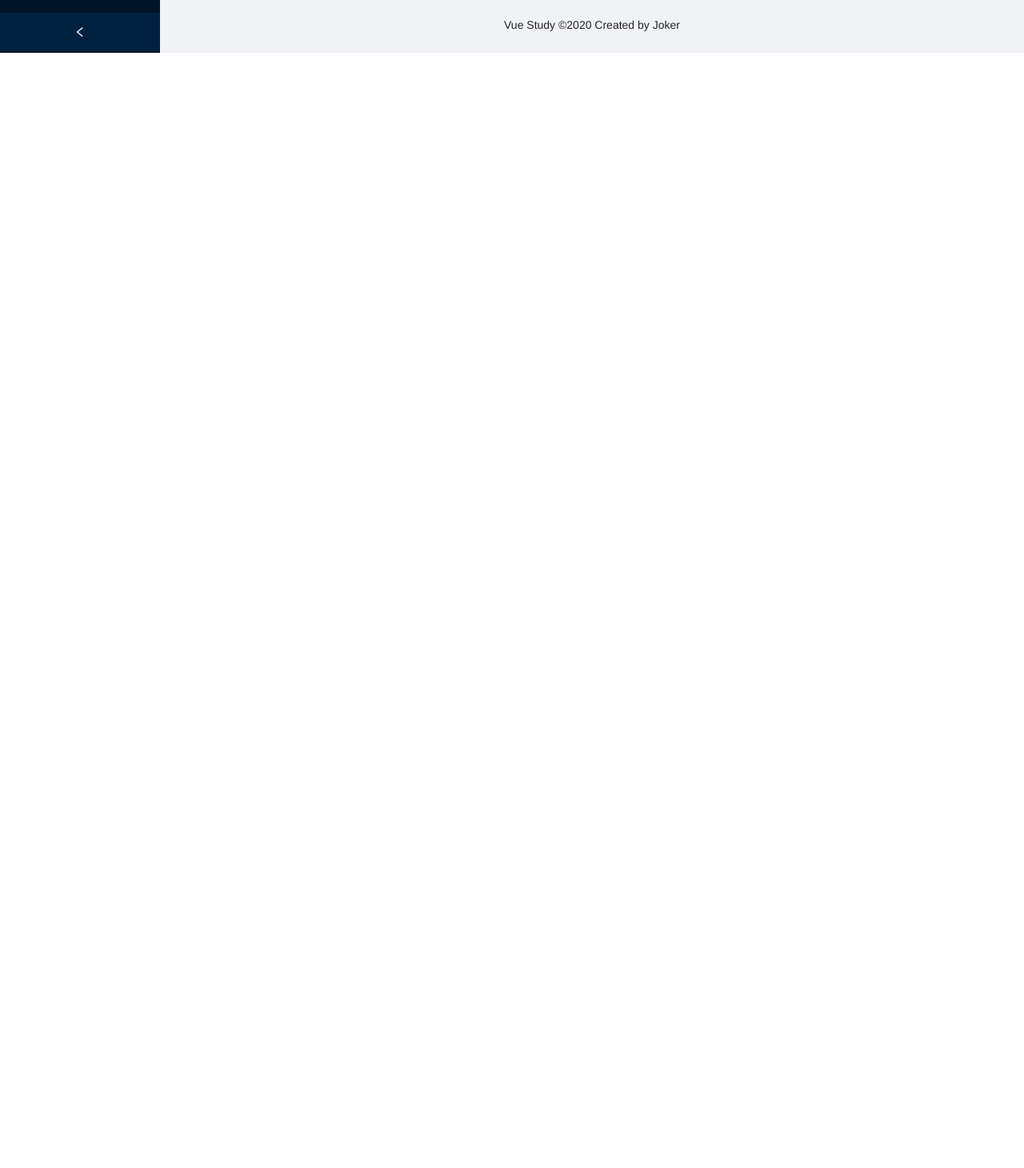
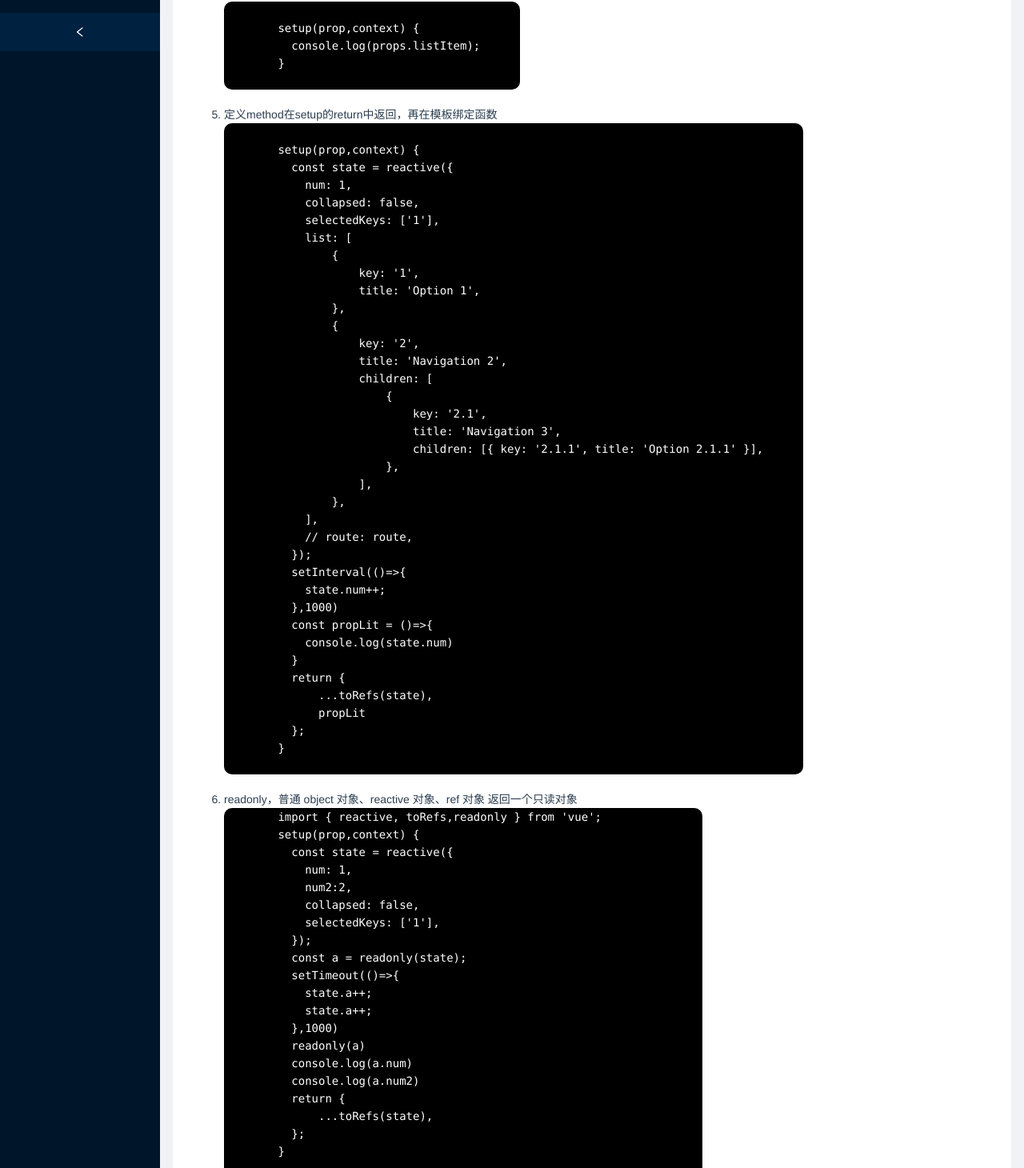
Before and after one commit to LsJoker/vue3, a Vue app in the folder firstvue3/: page / in a window 1280 px wide. Shown: the part 736-2196 px from the top of the page at 80% size. Before the commit the page ends 802 px from the top, so only its background shows below. Built offline with nearby package versions, Linux system fonts and the light colour scheme.

Commit message:
compositionapi

```diff
--- a/firstvue3/src/App.vue
+++ b/firstvue3/src/App.vue
@@ -46,7 +46,7 @@ export default {
                     children: [
                         {
                             key: '2.1',
-                            title: 'setup',
+                            title: 'Composition API',
                             url: '/',
                             // children: [{ key: "2.1.1", title: "", }]
                         },
--- a/firstvue3/src/components/menuItem.vue
+++ b/firstvue3/src/components/menuItem.vue
@@ -11,7 +11,7 @@
         <router-link :to="item.url">
         <a-menu-item :key="item.key">
           <PieChartOutlined/>
-          <span>{{ item.title }}</span>
+          <span @click="propLit">{{ item.title }}</span>
         </a-menu-item>
         </router-link>
       </template>
@@ -40,13 +40,13 @@ export default {
         listItem: { type: Array, default: () => [] },
     },
     components: { PieChartOutlined,MailOutlined },
-    setup() {
+    setup(props) {
         //3.0生命周期
         //
         // const route = useRoute();
         // const router = useRouter();
         // console.log(route);
-        // console.log(router);
+        console.log(props.listItem);
         const state = reactive({
             num: 1,
             collapsed: false,
@@ -70,8 +70,15 @@ export default {
             ],
             // route: route,
         });
+        setInterval(()=>{
+          state.num++;
+        },1000)
+        const propLit = ()=>{
+          console.log(state.num)
+        }
         return {
             ...toRefs(state),
+            propLit
         };
     },
 };
--- a/firstvue3/src/views/HelloWorld.vue
+++ b/firstvue3/src/views/HelloWorld.vue
@@ -18,7 +18,7 @@
         ...toRefs(state)
       </pre>
 
-      <li>toRefs,解构返回普通</li>
+      <li>toRefs,解构返回普通响应式</li>
       <pre>
         import { reactive, toRefs } from 'vue';
         const state = reactive({
@@ -28,12 +28,81 @@
         });
         ...toRefs(state)
       </pre>
+      <li>setup传参：3.0取消了this，setup加入参数prop以及context,prop主要取组件外部传参，context是执行上下文，vue2.0中的this，但由于3.0的变量都在setup中，所以执行时基本不会用到以this去取变量</li>
+      <pre>
+        setup(prop,context) {
+          console.log(props.listItem);
+        }
+      </pre>
+
+      <li>定义method在setup的return中返回，再在模板绑定函数</li>
+      <pre>
+        setup(prop,context) {
+          const state = reactive({
+            num: 1,
+            collapsed: false,
+            selectedKeys: ['1'],
+            list: [
+                {
+                    key: '1',
+                    title: 'Option 1',
+                },
+                {
+                    key: '2',
+                    title: 'Navigation 2',
+                    children: [
+                        {
+                            key: '2.1',
+                            title: 'Navigation 3',
+                            children: [{ key: '2.1.1', title: 'Option 2.1.1' }],
+                        },
+                    ],
+                },
+            ],
+            // route: route,
+          });
+          setInterval(()=>{
+            state.num++;
+          },1000)
+          const propLit = ()=>{
+            console.log(state.num)
+          }
+          return {
+              ...toRefs(state),
+              propLit
+          };
+        }
+      </pre>
+
+      <li>readonly，普通 object 对象、reactive 对象、ref 对象 返回一个只读对象</li>
+      <pre>
+        import { reactive, toRefs,readonly } from 'vue';
+        setup(prop,context) {
+          const state = reactive({
+            num: 1,
+            num2:2,
+            collapsed: false,
+            selectedKeys: ['1'],
+          });
+          const a = readonly(state);
+          setTimeout(()=>{
+            state.a++;
+            state.a++;
+          },1000)
+          readonly(a)
+          console.log(a.num)
+          console.log(a.num2)
+          return {
+              ...toRefs(state),
+          };
+        }
+      </pre>
     </ol>
   </div>
 </template>
 
 <script>
-import { reactive, toRefs } from 'vue';
+import { reactive, toRefs,readonly } from 'vue';
 export default {
     name: 'HelloWorld',
     // props: {
@@ -45,9 +114,19 @@ export default {
         //
         const state = reactive({
             num: 1,
+            num2: 1,
             collapsed: false,
             selectedKeys: ['1'],
         });
+        const a = readonly(state);
+        setTimeout(()=>{
+            a.num++;
+            a.num2++;
+            console.log(a.num)
+          console.log(a.num2)
+          },1000)
+
+
         return {
             ...toRefs(state),
         };
```
Also changed, not shown: 1 other file (tests, documents, lock files or other folders).
